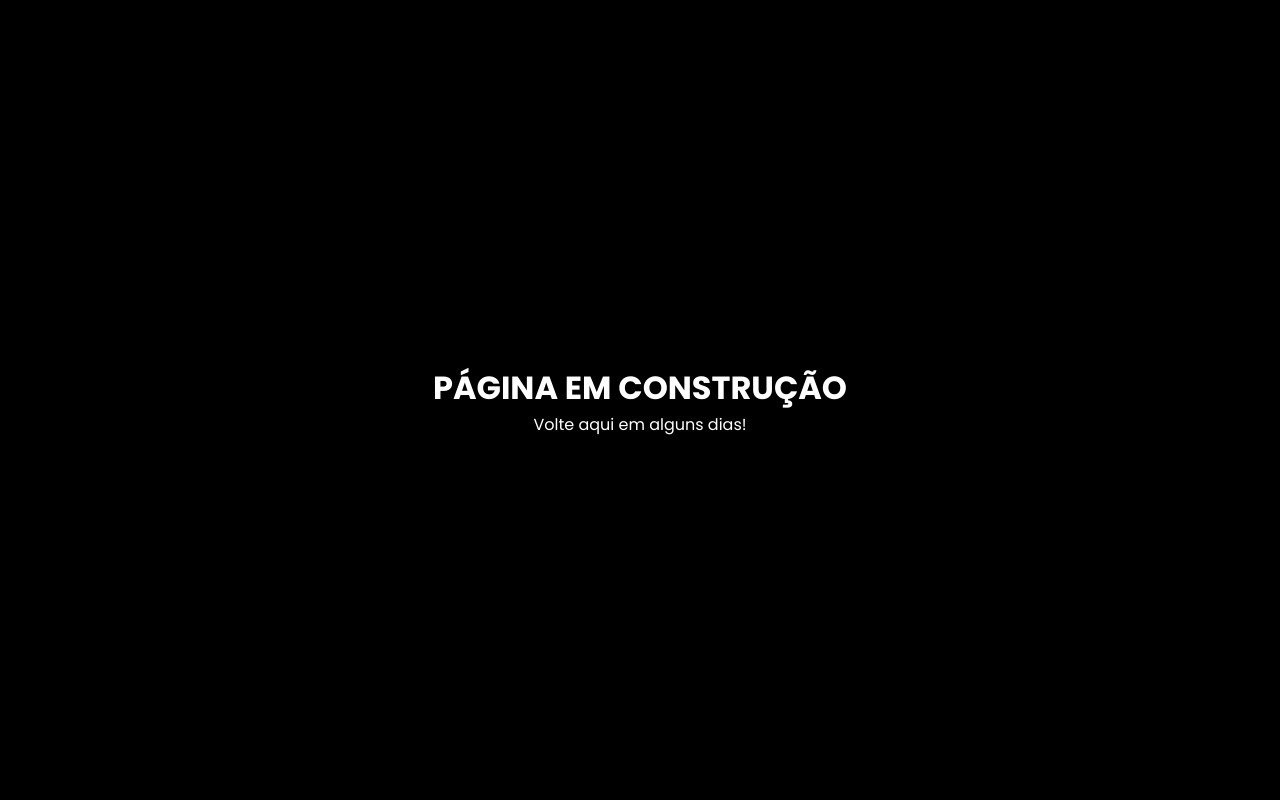
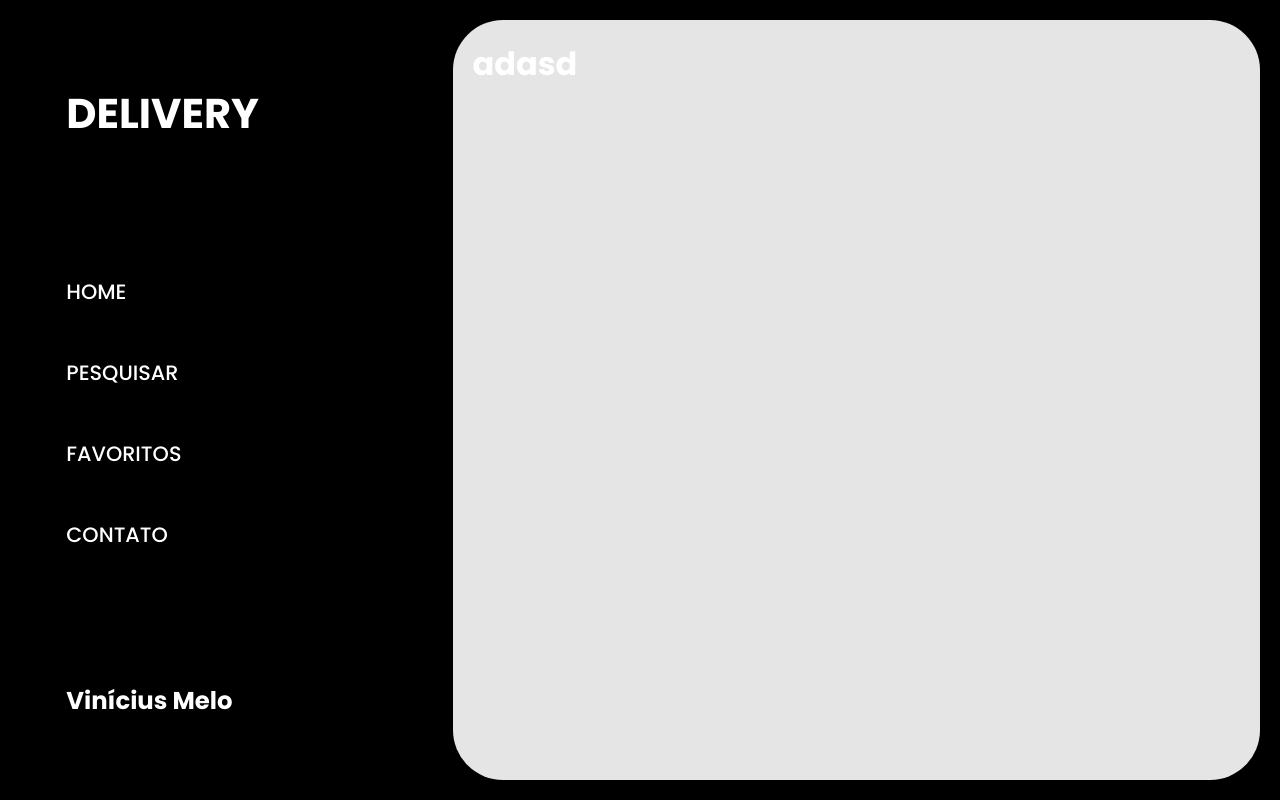
Before and after one commit to Vinicius-AMelo/delivery_site, a Next.js app: page /home in a window 1280 px wide. Built offline with nearby package versions, Linux system fonts and the light colour scheme.

Commit message:
:lipstick: feat: Customização do componente navbar

```diff
--- a/src/api/axiosInstance.ts
+++ b/src/api/axiosInstance.ts
@@ -5,5 +5,3 @@ const instance = axios.create({
 })
 
 export default instance
-
-// baseURL: 'http://ec2-54-233-136-16.sa-east-1.compute.amazonaws.com:8080',
--- /dev/null
+++ b/src/components/home/content/content.tsx
@@ -0,0 +1,11 @@
+import styles from '../../../scss/home.module.scss'
+
+function Content() {
+  return (
+    <div className={styles.main_content}>
+      <h1>adasd</h1>
+    </div>
+  )
+}
+
+export default Content
--- /dev/null
+++ b/src/components/home/navbar/navbar.tsx
@@ -0,0 +1,39 @@
+/* eslint-disable jsx-a11y/anchor-is-valid */
+import Link from 'next/link'
+
+import styles from '../../../scss/home.module.scss'
+
+function Navbar() {
+  return (
+    <div className={styles.main_nav}>
+      <div className={styles.nav}>
+        <h1>DELIVERY</h1>
+        <ul>
+          <li>
+            <Link href="/home">
+              <a>HOME</a>
+            </Link>
+          </li>
+          <li>
+            <Link href="/home">
+              <a>PESQUISAR</a>
+            </Link>
+          </li>
+          <li>
+            <Link href="/home">
+              <a>FAVORITOS</a>
+            </Link>
+          </li>
+          <li>
+            <Link href="/home">
+              <a>CONTATO</a>
+            </Link>
+          </li>
+        </ul>
+        <h3>Vinícius Melo</h3>
+      </div>
+    </div>
+  )
+}
+
+export default Navbar
--- a/src/pages/home.tsx
+++ b/src/pages/home.tsx
@@ -1,10 +1,12 @@
+import Content from '../components/home/content/content'
+import Navbar from '../components/home/navbar/navbar'
 import styles from '../scss/home.module.scss'
 
 function Home() {
   return (
     <div className={styles.home}>
-      <h1>PÁGINA EM CONSTRUÇÃO</h1>
-      <p>Volte aqui em alguns dias!</p>
+      <Navbar />
+      <Content />
     </div>
   )
 }
--- a/src/scss/_globals.scss
+++ b/src/scss/_globals.scss
@@ -5,5 +5,6 @@
   margin: 0;
   box-sizing: border-box;
   outline: none;
+  text-decoration: none;
   font-family: 'Poppins', sans-serif;
 }
--- a/src/scss/home.module.scss
+++ b/src/scss/home.module.scss
@@ -1,10 +1,41 @@
-.home{
+.home {
   height: 100vh;
   background-color: #000000;
   display: flex;
-  flex-direction: column;
-  justify-content: center;
-  align-items: center;
   color: #ffffff;
 
+  .main_content {
+    background-color: #e5e5e5;
+    flex-grow: 5;
+    margin: 2.5vh;
+    padding: 20px;
+    height: 95vh;
+    border-radius: 50px;
+  }
+
+  .main_nav {
+    flex-grow: 1;
+    display: flex;
+    justify-content: center;
+    align-items: center;
+    font-size: 130%;
+
+    .nav {
+      display: flex;
+      width: 300px;
+      justify-content: space-evenly;
+      flex-direction: column;
+      height: 100vh;
+    }
+
+    li {
+      list-style: none;
+      margin: 50px 0;
+    }
+
+    a {
+      font-weight: 500;
+      color: #ffffff;
+    }
+  }
 }
```
